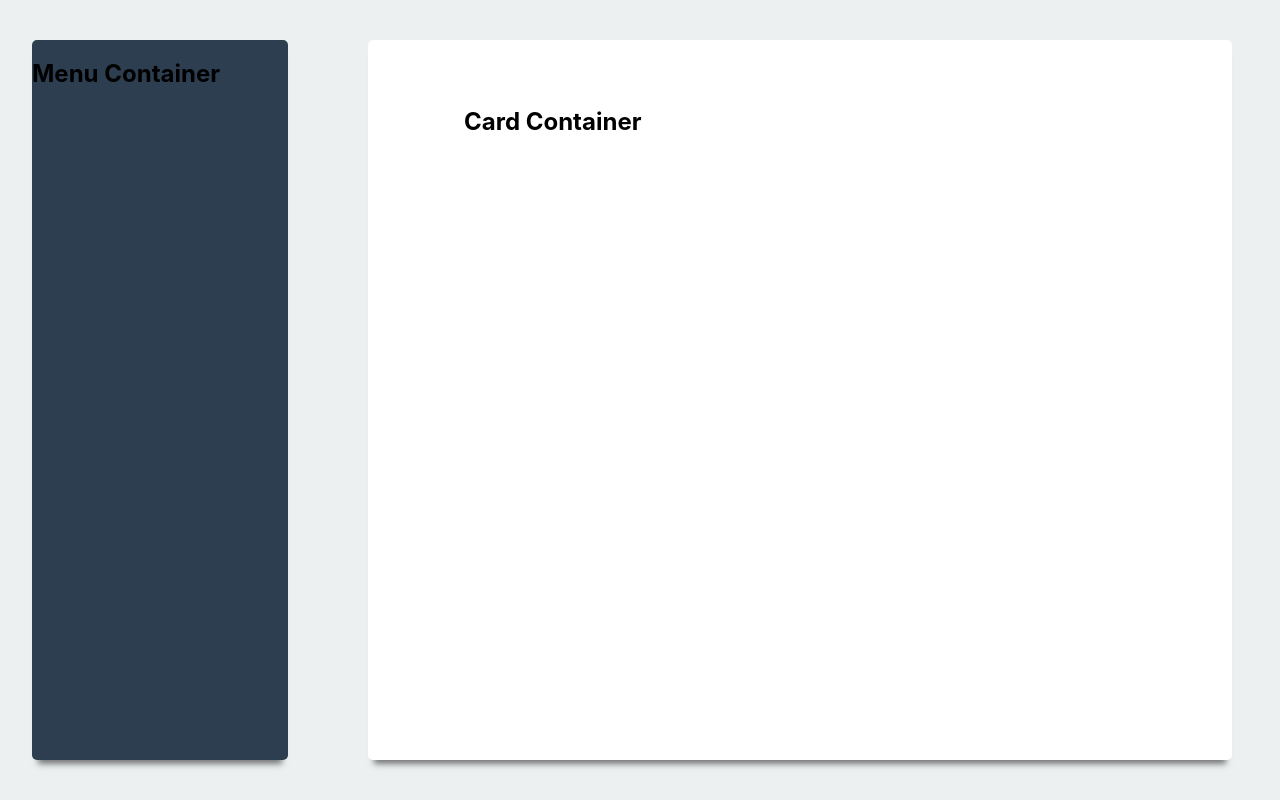
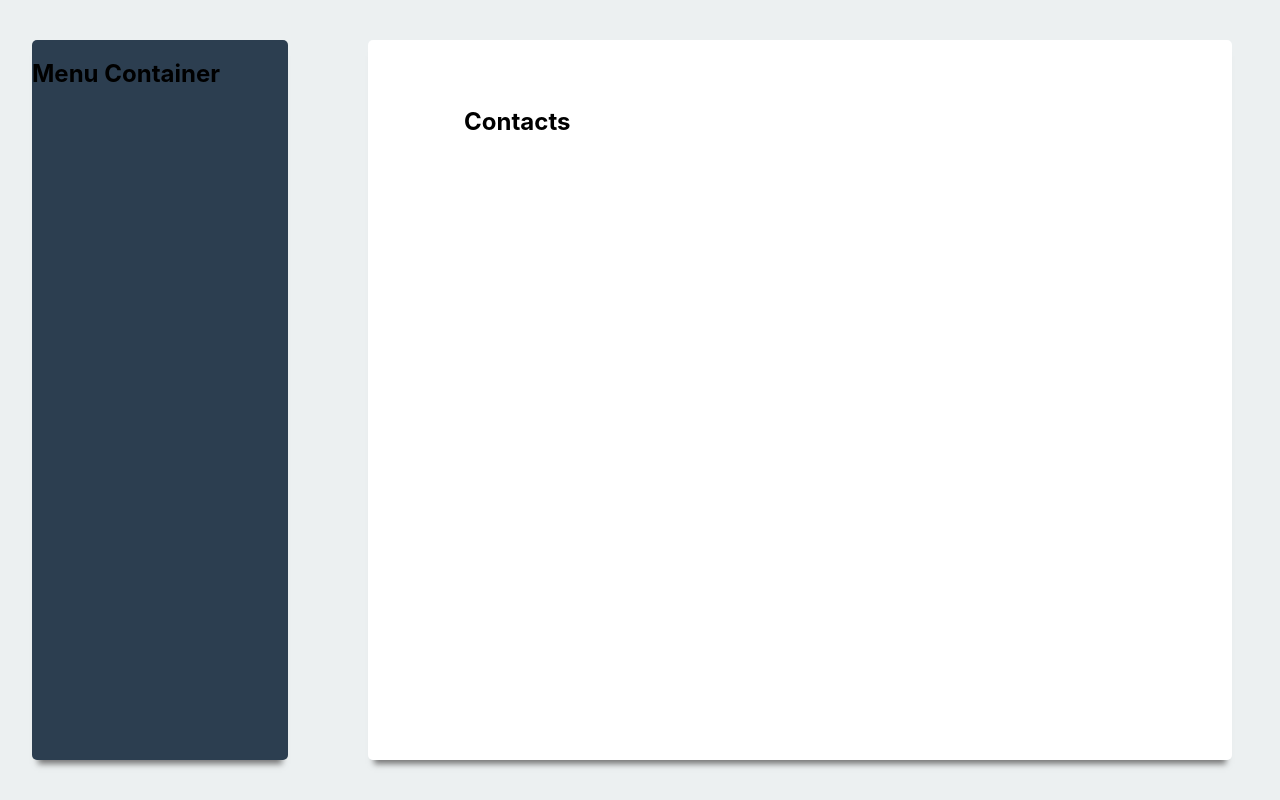
Before and after one commit to UsuallyChris/job_tracker, a React (Create React App) app in the folder frontend/: page /contacts in a window 1280 px wide. Built offline with nearby package versions, Linux system fonts and the light colour scheme.

Commit message:
Added react router to project and created contacts component

```diff
--- a/frontend/src/App.js
+++ b/frontend/src/App.js
@@ -1,4 +1,11 @@
 import React from 'react';
+import {
+  BrowserRouter,
+  Switch,
+  Route
+} from 'react-router-dom';
+
+// CSS Imports
 import './css/Normalize.css';
 import './css/App.css';
 
@@ -6,13 +13,19 @@ import './css/App.css';
 import LeftContainer from './components/layout/left/LeftContainer';
 
 import Jobs from './components/layout/right/Jobs';
+import Contacts from './components/layout/right/Contacts';
 
 function App() {
   return (
-    <div className="main-container">
-      <LeftContainer />
-      <Jobs />
-    </div>
+    <BrowserRouter>
+      <div className="main-container">
+        <LeftContainer />
+        <Switch>
+          <Route path='/jobs' component={Jobs}/>
+          <Route path='/contacts' component={Contacts}/>
+        </Switch>
+      </div>
+    </BrowserRouter>
   );
 }
 
--- a/frontend/src/components/layout/right/Contacts.jsx
+++ b/frontend/src/components/layout/right/Contacts.jsx
@@ -0,0 +1,16 @@
+import React from 'react';
+
+function Contacts() {
+
+  return(
+    <div className="right-container">
+      <div className="right-content-container shadow">
+        <div className="card-container">
+          <h2>Contacts</h2>
+        </div>
+      </div>
+    </div>
+  );
+}
+
+export default Contacts;
--- a/frontend/src/components/layout/right/Jobs.jsx
+++ b/frontend/src/components/layout/right/Jobs.jsx
@@ -6,7 +6,7 @@ function Jobs() {
     <div className="right-container">
       <div className="right-content-container shadow">
         <div className="card-container">
-          <h2>Card Container</h2>
+          <h2>Jobs</h2>
         </div>
       </div>
     </div>
```
